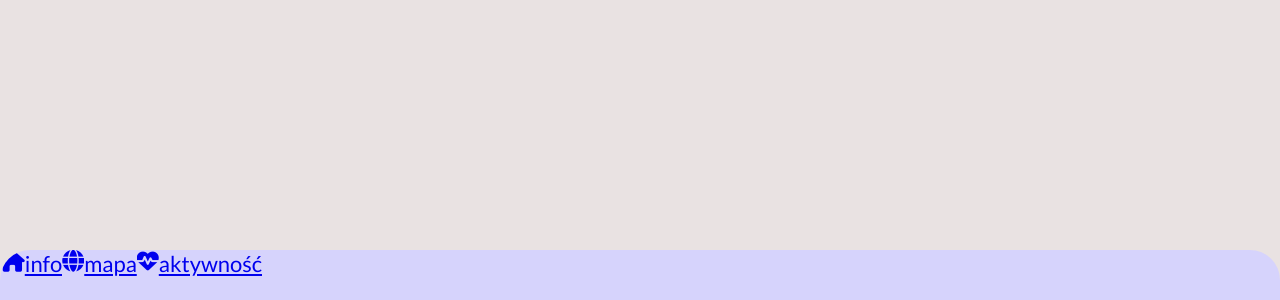
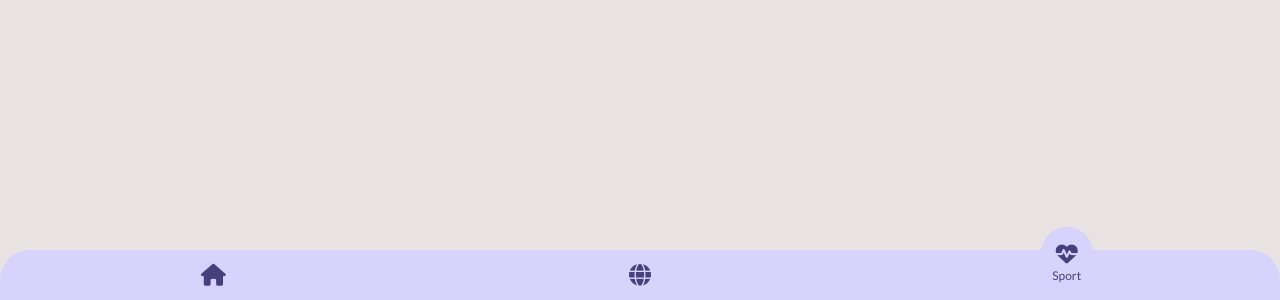
Before and after one commit to planetoida90210/Covid-19-info, a React (Create React App) app in the folder covid19-info/: page /activities in a window 1280 px wide. Shown: the part 500-800 px from the top of the page. Built offline with nearby package versions, Linux system fonts and the light colour scheme.

Commit message:
adding css to navbar

```diff
--- a/covid19-info/src/App.css
+++ b/covid19-info/src/App.css
@@ -6,7 +6,6 @@
     margin: 0;
     padding: 0;
     box-sizing: border-box;
-    overflow: hidden;
 }
 
 body {
--- a/covid19-info/src/Components/layout/Navbar.js
+++ b/covid19-info/src/Components/layout/Navbar.js
@@ -1,5 +1,5 @@
 import React from "react";
-import { NavLink as Link } from "react-router-dom";
+import { NavLink } from "react-router-dom";
 
 const Navbar = () => {
   const navLinks = [
@@ -15,7 +15,7 @@ const Navbar = () => {
       logo: "fas fa-globe",
     },
     {
-      text: "aktywność",
+      text: "sport",
       path: "/activities",
       logo: "fas fa-heartbeat",
     },
@@ -25,18 +25,18 @@ const Navbar = () => {
       <nav className='navbar-container'>
         <ul className='navbar-links'>
           {navLinks.map((navLink) => (
-            <Link
+            <NavLink
               exact
               className='navbar-route'
-              activeClassName='clicked-route'
+              activeClassName='navbar-route-clicked'
               to={navLink.path}
               key={navLink.text}
             >
-              <li className='clicked-route-text'>
+              <li className='navbar-section-container'>
                 <i className={navLink.logo} />
-                {navLink.text}
+                <p className='navbar-section-name'>{navLink.text}</p>
               </li>
-            </Link>
+            </NavLink>
           ))}
         </ul>
       </nav>
--- a/covid19-info/src/assets/scss/navigation.scss
+++ b/covid19-info/src/assets/scss/navigation.scss
@@ -2,16 +2,57 @@
     .navbar-container {
         position: fixed;
         bottom: 0;
+        height: 50px;
         width: 100vw;
-        height: 50px;
         background: #D6D3FC;
         border-top-left-radius: 30px;
         border-top-right-radius: 30px;
+        text-transform: capitalize;
 
         .navbar-links {
-            display: flex;
-            flex-direction: row;
+            display: grid;
+            grid-template-columns: 1fr 1fr 1fr;
             font-size: 22px;
+            line-height: 22px;
+            align-items: center;
+            height: 100%;
+            width: 100%;
+
+
+            .navbar-route {
+                text-decoration: none;
+                list-style: none;
+
+                .navbar-section-container {
+                    color: #46407C;
+                    text-align: center;
+                }
+
+                // hide unactive names
+                .navbar-section-name {
+                    display: none;
+                    font-size: 12px;
+                }
+            }
+
+            // when button is active show name of route
+            .navbar-route-clicked {
+                height: 130%;
+
+                .navbar-section-container {
+                    display: grid;
+
+                    i::before {
+                        background: #D6D3FC;
+                        border: 15px solid #D6D3FC;
+                        border-radius: 50%;
+                    }
+
+                    .navbar-section-name {
+                        display: unset;
+                    }
+                }
+            }
         }
 
 
```
